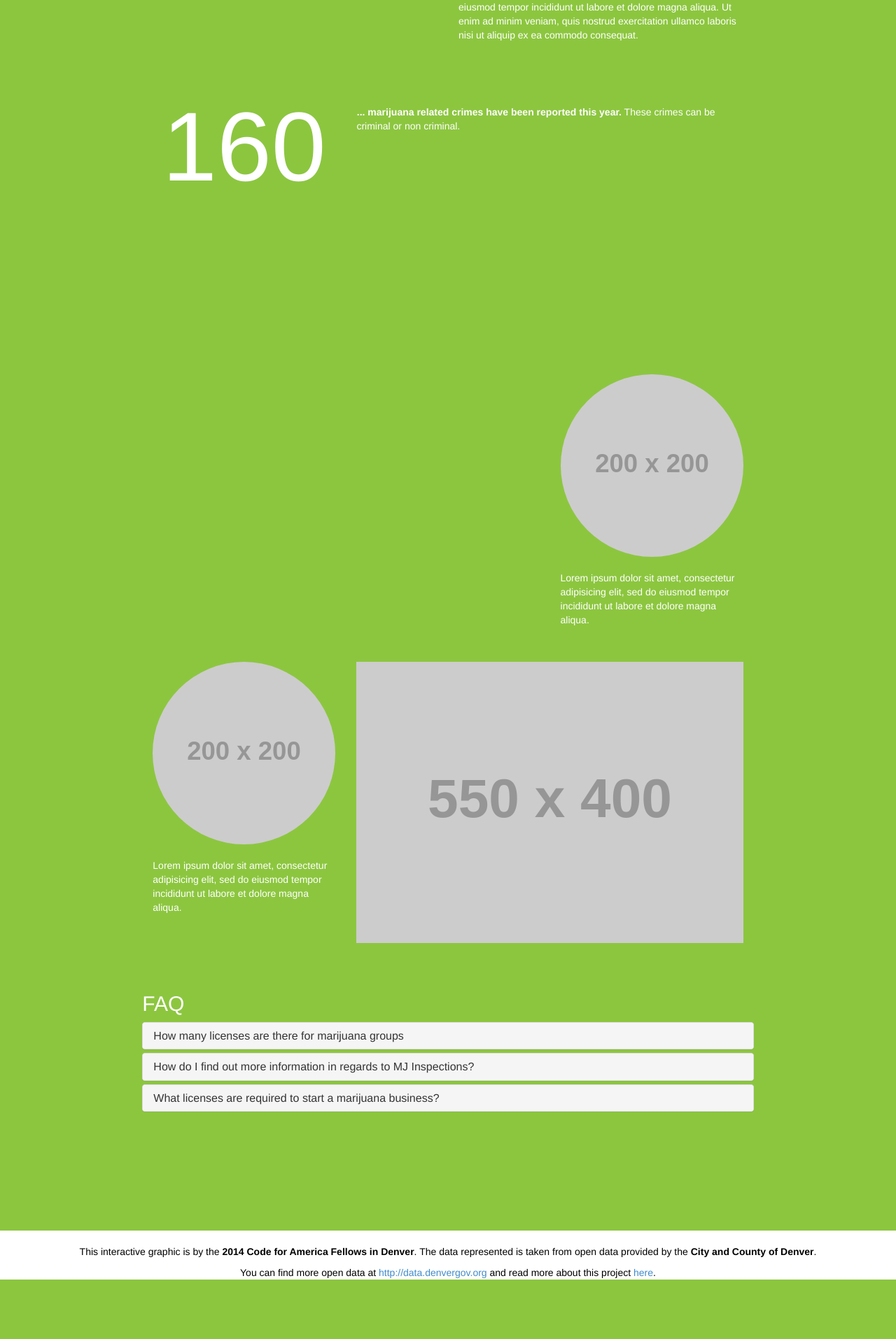
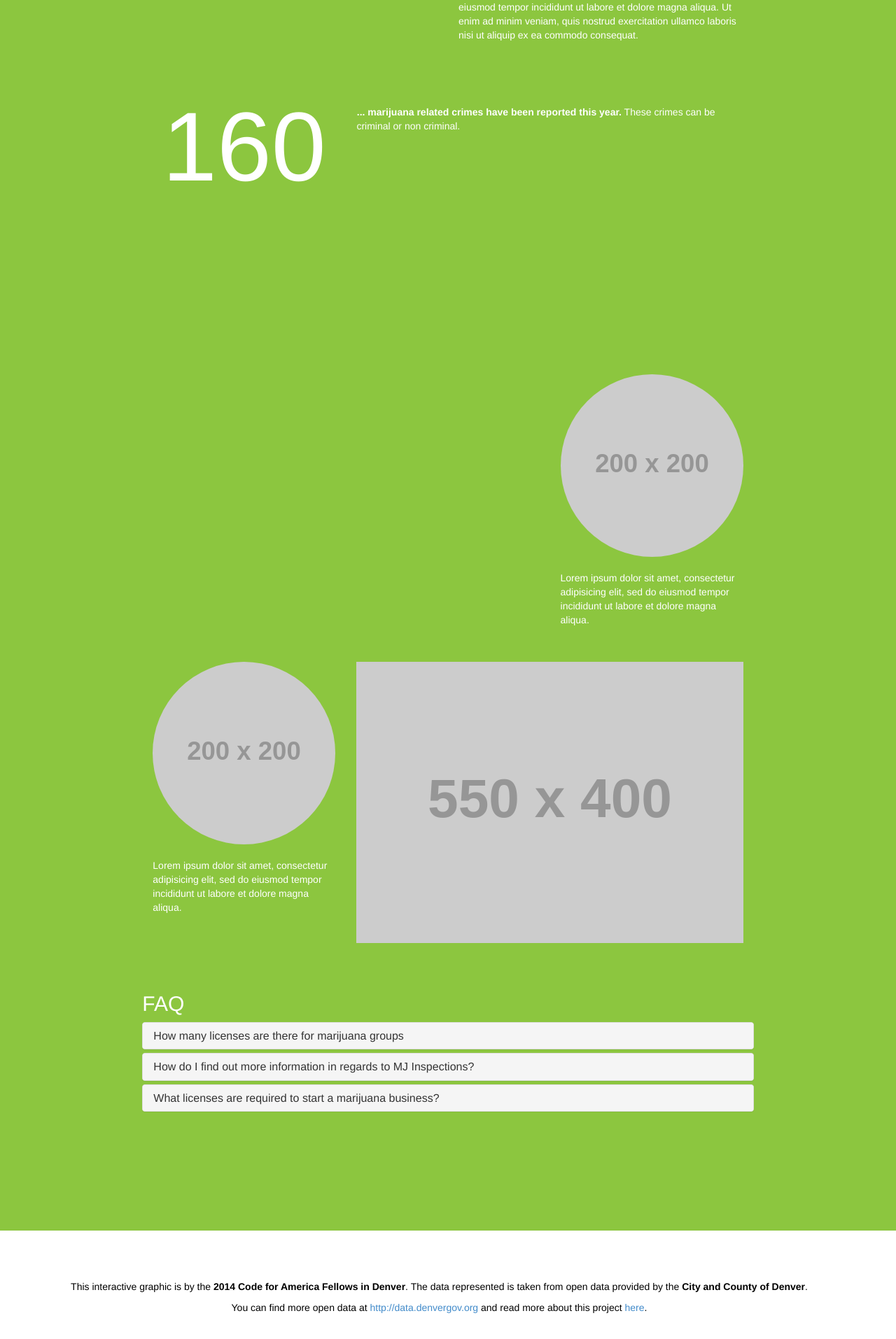
Before and after one commit to boonrs/denver-marijuana-infographic, a Jekyll site: the page built from index.html, in a window 1280 px wide. Shown: the part 1746-3660 px from the top of the page at 70% size. Built offline with Jekyll 4.4.1, drawn with Linux system fonts in a browser that asks for light colours; Markdown is read by kramdown in place of the engine named in the settings; before the commit the page ends 3585 px from its top, so only the background shows below that.

Commit message:
minor css tweaks

```diff
--- a/_includes/faq.html
+++ b/_includes/faq.html
@@ -48,4 +48,4 @@
 
 
 
-<div id="faq-area" style="width:100%;"></div>
+<div class="faq-area"></div>
--- a/css/main.css
+++ b/css/main.css
@@ -77,6 +77,7 @@ body {
 .footer {
 	background-color: white;
 	color: black;
+  padding:50px 50px 25px 25px;
 }
 
 .navbar-default {
@@ -137,3 +138,6 @@ body {
   overflow: scroll;
   width: 100%;
 }
+.faq-area {
+  width:100%;
+}
```
